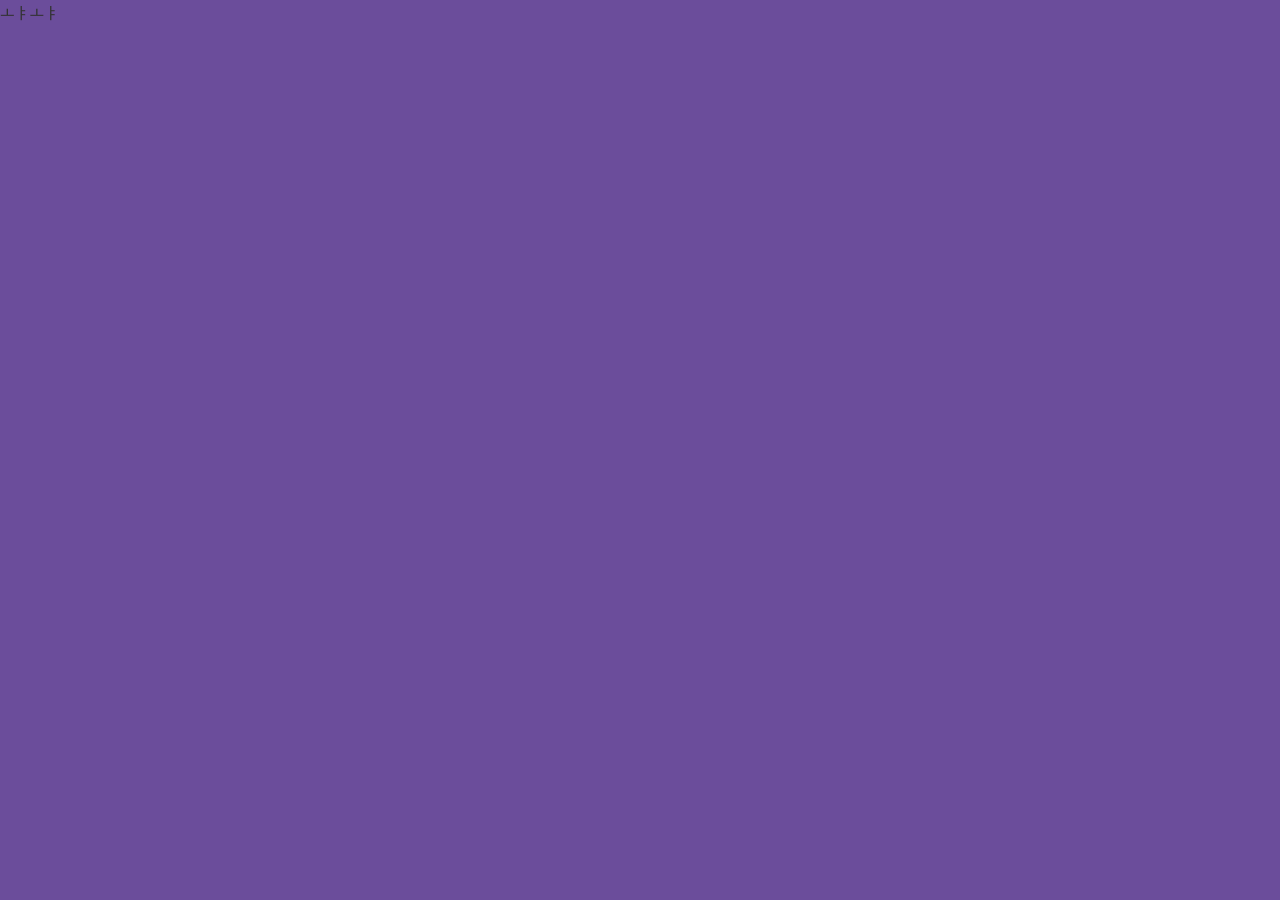
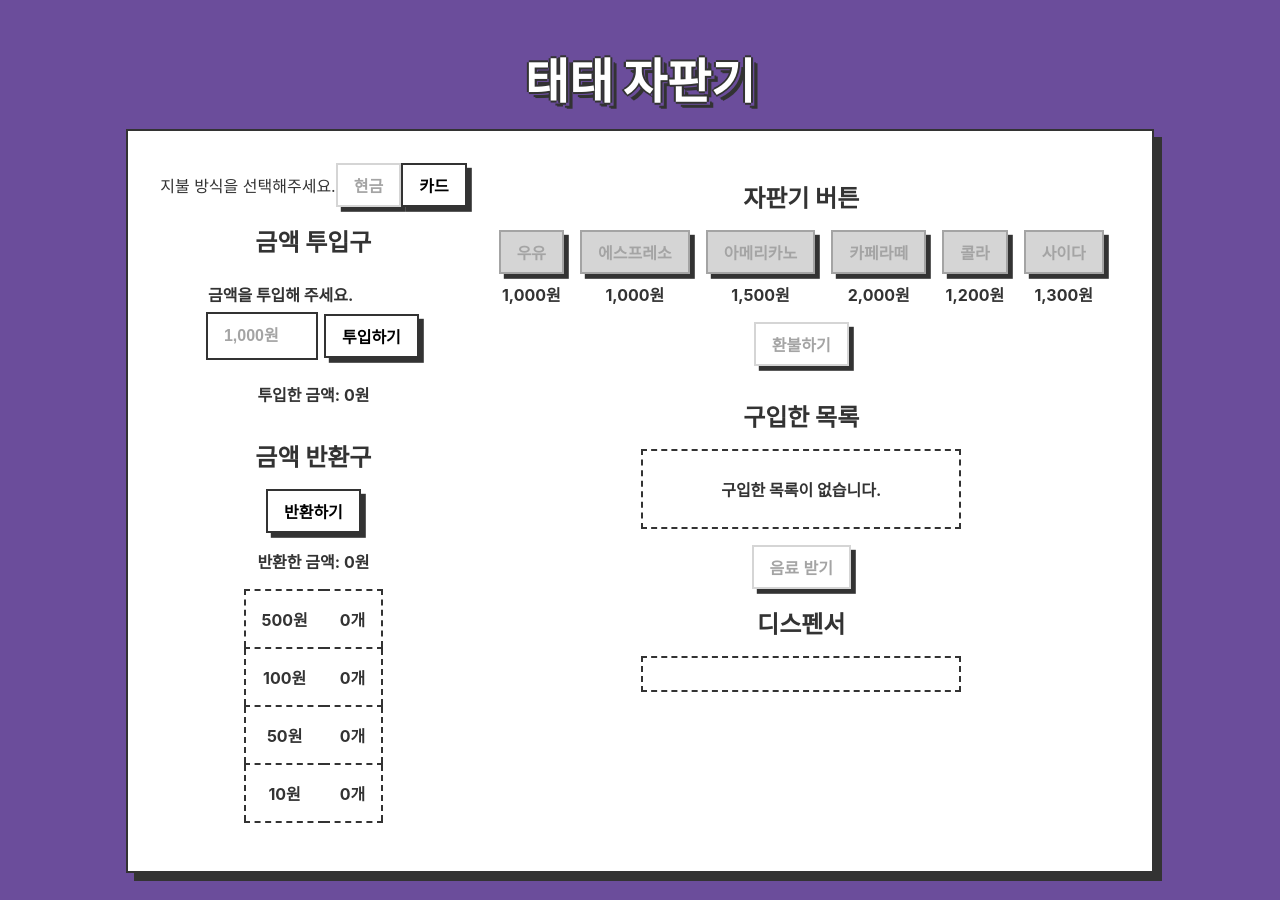
Before and after one commit to woowacourse-study/2022-looking-for-the-sound-of-an-object, a React (Create React App) app: page / in a window 1280 px wide. Before the commit the page ends 800 px from the top, so only its background shows below. Built offline with nearby package versions, Linux system fonts and the light colour scheme.

Commit message:
feat: 카드 인식 후 음료 구매 기능 구현

```diff
--- a/src/components/App.js
+++ /dev/null
@@ -1,5 +0,0 @@
-function App() {
-  return <div className="App">ㅗㅑㅗㅑ</div>;
-}
-
-export default App;
--- a/src/components/App.jsx
+++ b/src/components/App.jsx
@@ -1,13 +1,18 @@
-import MoneySection from "./MoneySection/MoneySection";
-import Header from "./layout/Header/Header";
 import { useState } from "react";
 
+import { useCardTerminal } from "hooks/useCardTerminal";
+
+import Header from "components/layout/Header/Header";
 import Main from "components/layout/Main/Main";
 
 import DrinkSection from "components/DrinkSection/DrinkSection";
+import MoneySection from "components/MoneySection/MoneySection";
 
 function App() {
   const [inputMoney, setInputMoney] = useState(0);
+  const [paymentMethod, setPaymentMethod] = useState("cash");
+  const { cardTerminalMessage, cardTerminalStatus, updateCardTerminal } =
+    useCardTerminal("카드 인식 중...", "카드가 인식되었습니다 :D", 2000);
 
   const addInputMoney = (money) => {
     setInputMoney((prev) => prev + money);
@@ -27,11 +32,17 @@ function App() {
       <Main>
         <MoneySection
           inputMoney={inputMoney}
+          paymentMethod={paymentMethod}
+          cardTerminalMessage={cardTerminalMessage}
           addInputMoney={addInputMoney}
           changeInputMoney={changeInputMoney}
+          setPaymentMethod={setPaymentMethod}
+          updateCardTerminal={updateCardTerminal}
         />
         <DrinkSection
           inputMoney={inputMoney}
+          paymentMethod={paymentMethod}
+          cardTerminalStatus={cardTerminalStatus}
           addInputMoney={addInputMoney}
           subtractInputMoney={subtractInputMoney}
         />
--- a/src/components/DrinkSection/DrinkButtonSection/DrinkButtonSection.jsx
+++ b/src/components/DrinkSection/DrinkButtonSection/DrinkButtonSection.jsx
@@ -12,6 +12,7 @@ import DrinkListItem from "components/DrinkSection/DrinkListItem/DrinkListItem";
 function DrinkButtonSection({
   inputMoney,
   paymentMethod,
+  cardTerminalStatus: { active: isCardTerminalProcessing },
   dispenserStatus: { active: isDispenserProcessing },
   addDispenserAction,
   resetDispenserAction,
@@ -24,7 +25,7 @@ function DrinkButtonSection({
     paymentMethod === "cash"
       ? inputMoney < (DRINKS[drinkKey]?.PRICE || INSERT_MONEY_RANGE.MAX) ||
         isDispenserProcessing
-      : isDispenserProcessing;
+      : isDispenserProcessing || isCardTerminalProcessing;
 
   const addDrinkToList = ({ target: { name: drinkKey } }) => {
     if (isDispenserProcessing) return;
--- a/src/components/DrinkSection/DrinkSection.jsx
+++ b/src/components/DrinkSection/DrinkSection.jsx
@@ -11,6 +11,7 @@ import * as S from "components/DrinkSection/DrinkSection.style";
 function DrinkSection({
   inputMoney,
   paymentMethod,
+  cardTerminalStatus,
   addInputMoney,
   subtractInputMoney,
 }) {
@@ -26,6 +27,7 @@ function DrinkSection({
       <DrinkButtonSection
         inputMoney={inputMoney}
         paymentMethod={paymentMethod}
+        cardTerminalStatus={cardTerminalStatus}
         dispenserStatus={dispenserStatus}
         addInputMoney={addInputMoney}
         subtractInputMoney={subtractInputMoney}
--- a/src/components/MoneySection/CardTerminalSection/CardTerminalSection.jsx
+++ b/src/components/MoneySection/CardTerminalSection/CardTerminalSection.jsx
@@ -1,24 +1,17 @@
-import { useState } from "react";
 import { useEffect } from "react";
-import { useRef } from "react";
 
 import SectionHeader from "components/common/SectionHeader/SectionHeader";
 
-function CardTerminalSection() {
-  const [message, setMessage] = useState("카드 인식 중...");
-  const timeIdRef = useRef(null);
-
+function CardTerminalSection({ cardTerminalMessage, updateCardTerminal }) {
   useEffect(() => {
-    setTimeout(() => {
-      timeIdRef.current = setMessage("카드가 인식되었습니다.");
-    }, 2000);
+    updateCardTerminal();
   }, []);
 
   return (
     <section>
       <SectionHeader>단말기</SectionHeader>
       <p>단말기에 카드를 대주세요.</p>
-      <p>{message}</p>
+      <p>{cardTerminalMessage}</p>
     </section>
   );
 }
--- a/src/components/MoneySection/MoneySection.jsx
+++ b/src/components/MoneySection/MoneySection.jsx
@@ -1,14 +1,18 @@
-import { useState } from "react";
-
 import OutlinedButton from "components/common/OutlinedButton/OutlinedButton";
 
 import CardTerminalSection from "components/MoneySection/CardTerminalSection/CardTerminalSection";
 import InsertMoneySection from "components/MoneySection/InsertMoneySection/InsertMoneySection";
 import ReturnMoneySection from "components/MoneySection/ReturnMoneySection/ReturnMoneySection";
 
-function MoneySection({ inputMoney, addInputMoney, changeInputMoney }) {
-  const [paymentMethod, setPaymentMethod] = useState("cash");
-
+function MoneySection({
+  inputMoney,
+  paymentMethod,
+  cardTerminalMessage,
+  addInputMoney,
+  changeInputMoney,
+  setPaymentMethod,
+  updateCardTerminal,
+}) {
   const handleClickCashButton = () => {
     setPaymentMethod("cash");
   };
@@ -52,7 +56,10 @@ function MoneySection({ inputMoney, addInputMoney, changeInputMoney }) {
           />
         </>
       ) : (
-        <CardTerminalSection />
+        <CardTerminalSection
+          cardTerminalMessage={cardTerminalMessage}
+          updateCardTerminal={updateCardTerminal}
+        />
       )}
     </div>
   );
```
Also changed, not shown: 1 other file (tests, documents, lock files or other folders).
